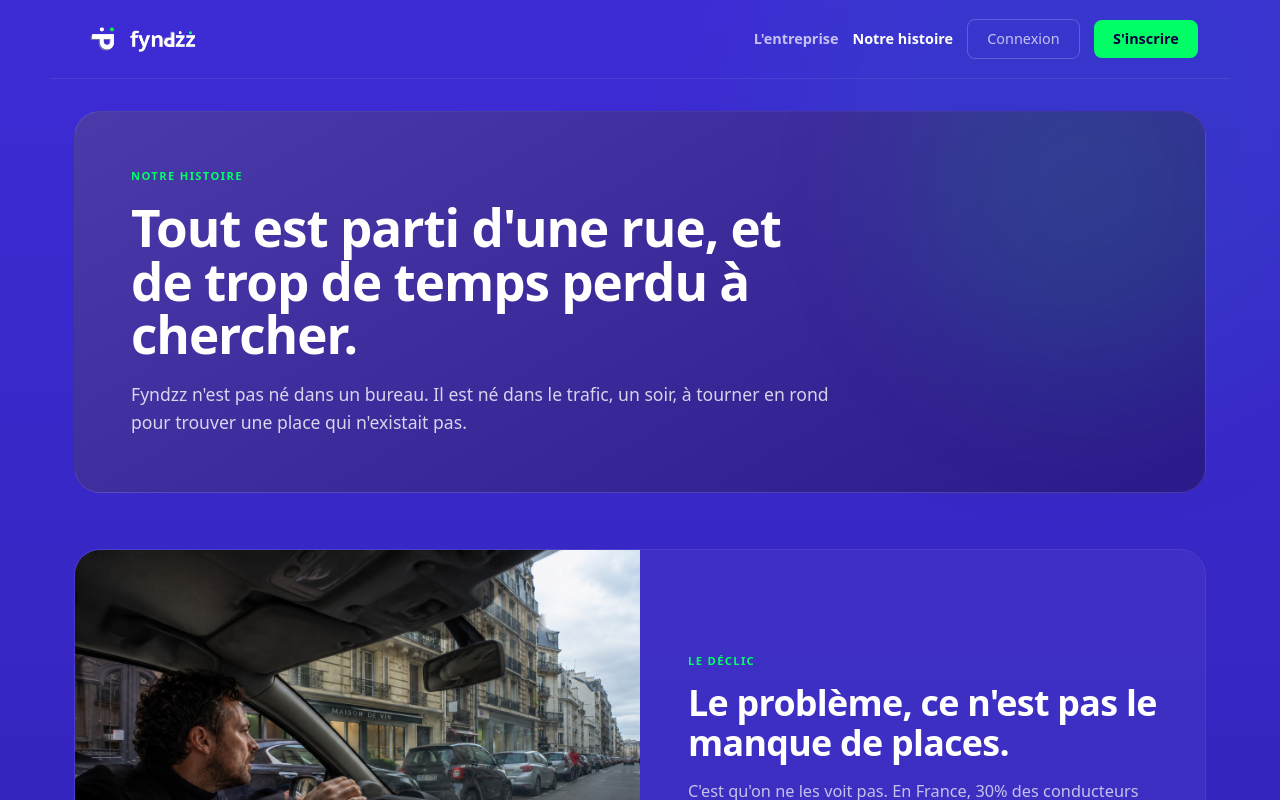
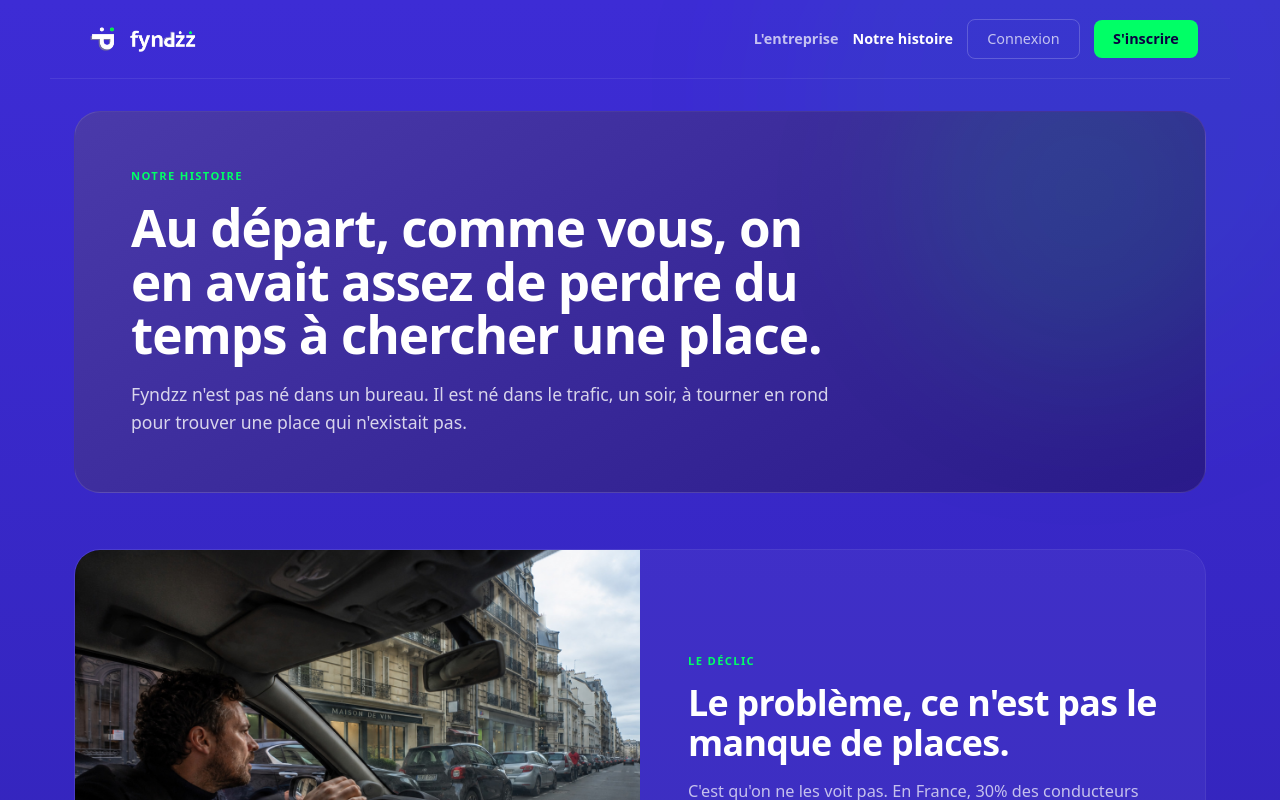
Before and after one commit to Yoyo2655/fyndzz-webapp, a Next.js app: page /history in a window 1280 px wide. Shown: the top 800 px of the page. Built offline with nearby package versions, Linux system fonts and the light colour scheme; no server answers.

Commit message:
modif text landing page

```diff
--- a/app/history/page.js
+++ b/app/history/page.js
@@ -43,7 +43,7 @@ export default function HistoryPage() {
             <div style={{ position: 'relative', maxWidth: 720 }}>
               <div style={{ fontWeight: 800, fontSize: '0.7rem', letterSpacing: '0.12em', textTransform: 'uppercase', color: C.green, marginBottom: 16 }}>Notre histoire</div>
               <h1 style={{ fontSize: 'clamp(2.2rem, 4vw, 3.4rem)', fontWeight: 800, lineHeight: 1.05, letterSpacing: '-0.02em' }}>
-                Tout est parti d'une rue, et de trop de temps perdu à chercher.
+                Au départ, comme vous, on en avait assez de perdre du temps à chercher une place.
               </h1>
               <p style={{ fontSize: '1.1rem', lineHeight: 1.6, marginTop: 18, color: 'rgba(255,255,255,0.8)' }}>
                 Fyndzz n'est pas né dans un bureau. Il est né dans le trafic, un soir, à tourner en rond pour trouver une place qui n'existait pas.
```
